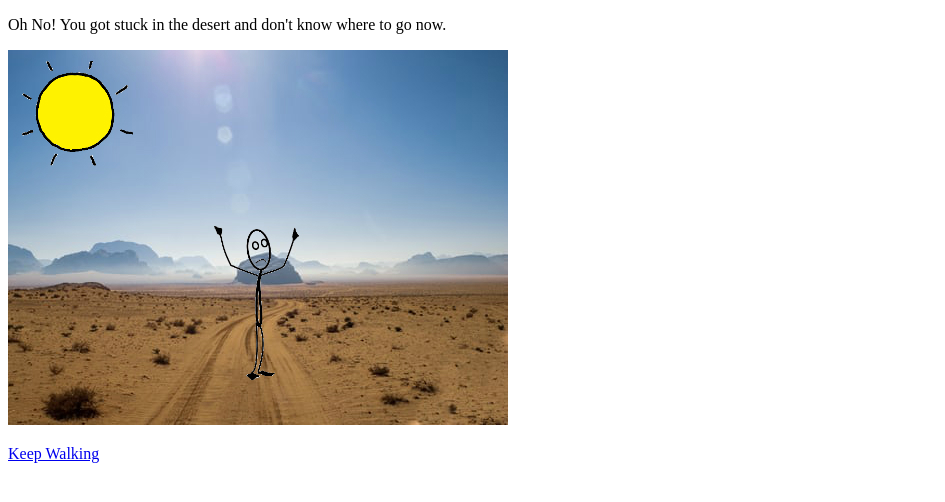
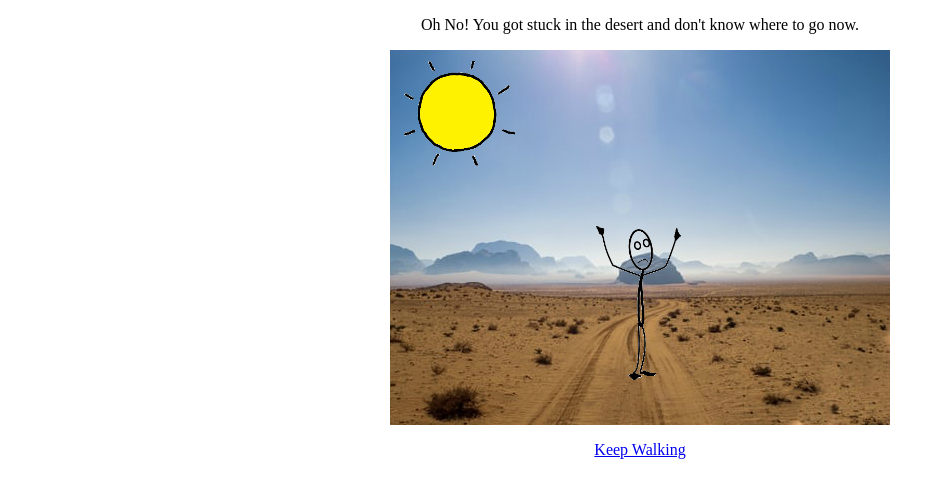
Before and after one commit to samatronic/AdventureGameSC, a plain HTML site: page choosestart.html in a window 1280 px wide. Shown: the whole page, without its empty margins (0-945 px from the left). Drawn offline with Linux system fonts and the light colour scheme; files whose address does not match are found by name.

Commit message:
made new option

```diff
--- a/choosestart.html
+++ b/choosestart.html
@@ -6,8 +6,19 @@
         </p>
         <img src=file:///Users/MissionBit/Desktop/AdventureGameSC/desert.jpg
         />
-        <p>  <a href="options.html">Keep Walking</a> </p>
-
+        <p>  <a href="option1.html">Keep Walking</a> </p>
+        <style>
+            p{
+                text-align: center;
+            }
+            img{
+                display: block;
+                margin-left: auto;
+                margin-right: auto;
+                width: 150;
+                height: auto;
+            }
+        </style>
 
     </body>
 
```
Also changed, not shown: index.html (+6 -0 lines), option1.html (added, +11 -0 lines), options.html (deleted, +0 -8 lines), vroom.jpg (added), 1 other file.
